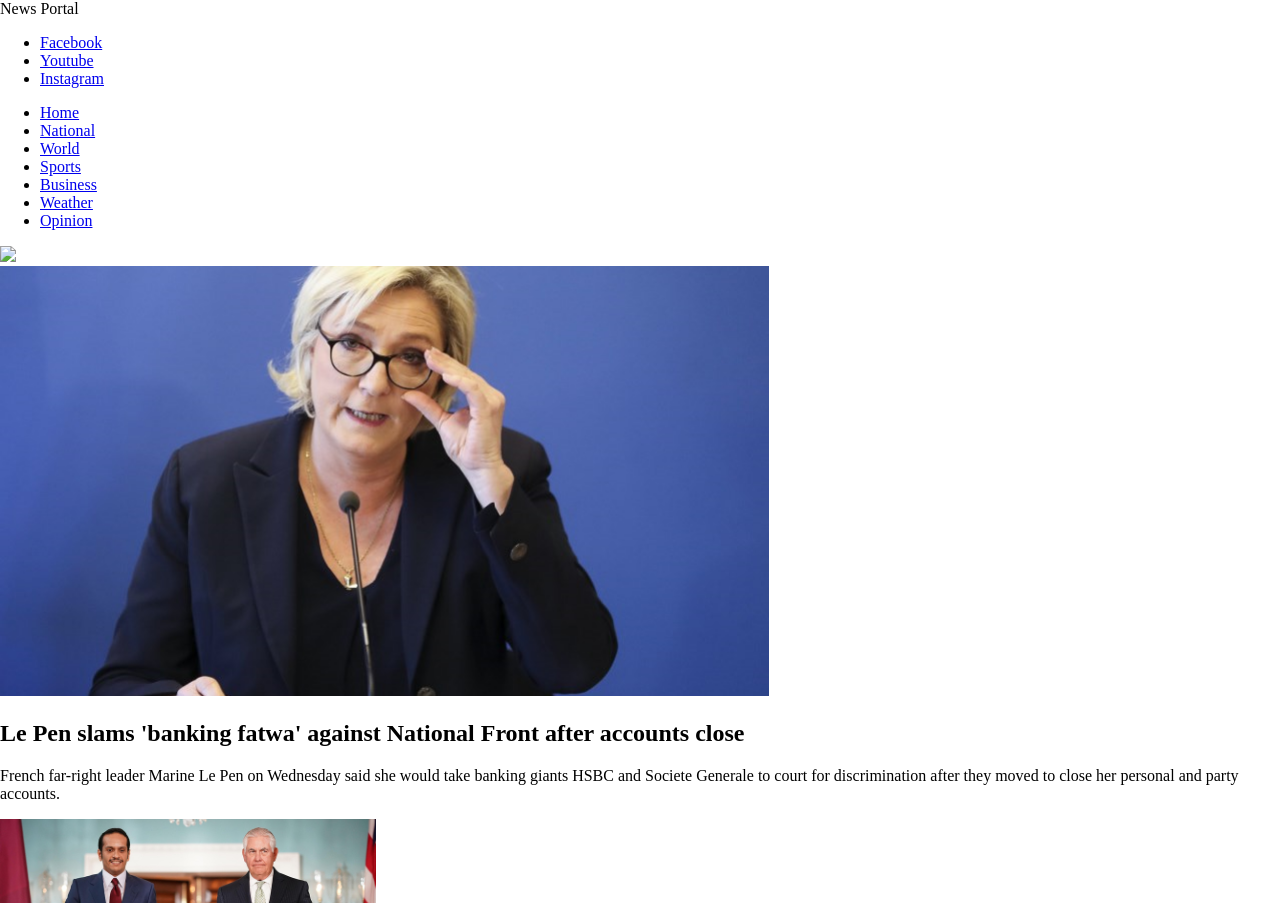
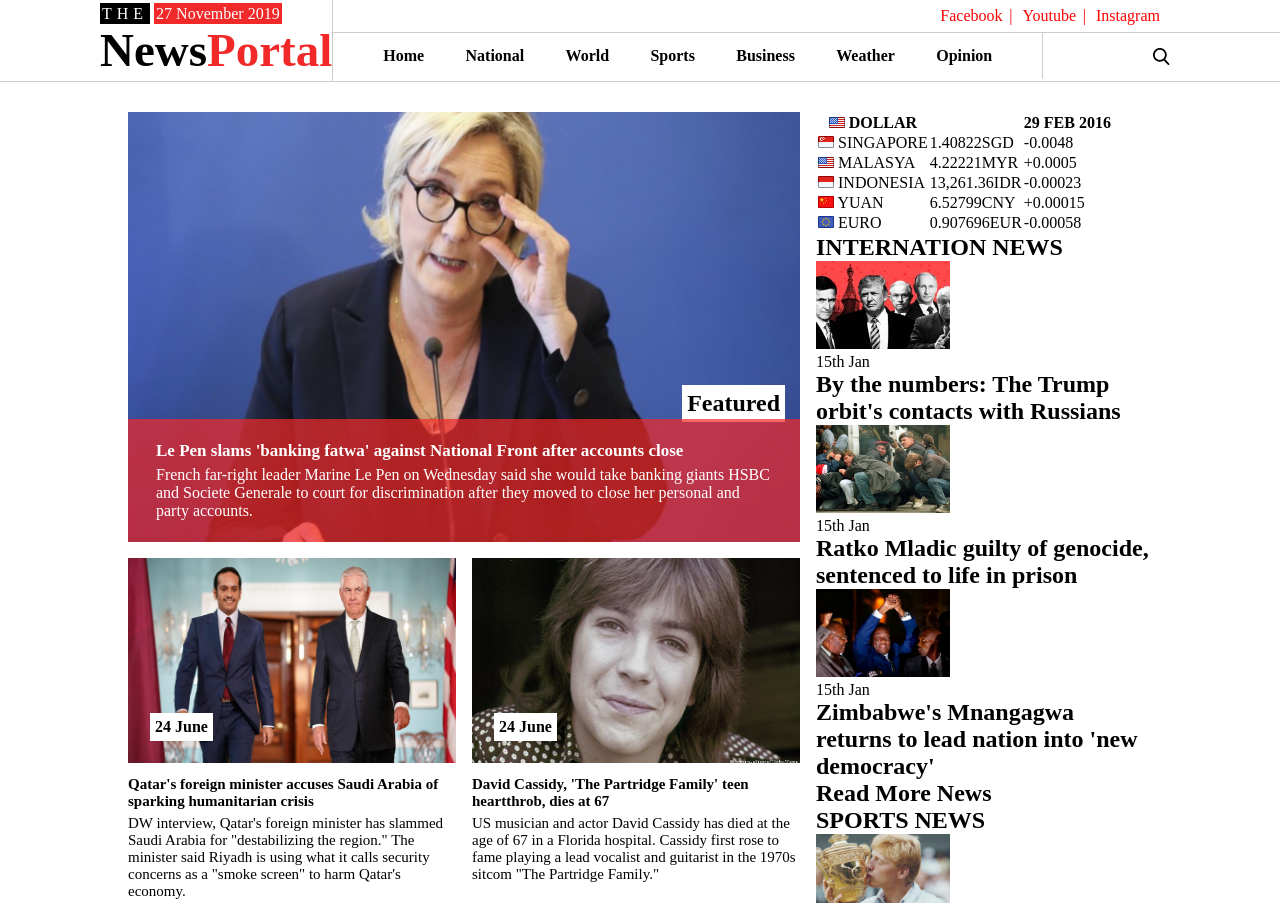
Before and after one commit to freeends-github/news, a plain HTML site: page index.html in a window 1280 px wide. Shown: the top 903 px of the page. Drawn offline with Linux system fonts and the light colour scheme.

Commit message:
Made progress for the first draft, worked on main, sidebar untouched

```diff
--- a/index.html
+++ b/index.html
@@ -2,23 +2,16 @@
 <html>
     <head>
         <title>News Portal</title>
+        <link href="style.css" rel="stylesheet">
     </head>
-    <style>
-        .articles{
-            display: flex;
-            justify-content: space-between;
-
-        }
-        body{
-            margin:0;
-            padding: 0;
-            box-sizing: border-box;
-        }
-    </style>
     <body>
         <header>
             <div class="logo">
-                News Portal
+                <div class="logo-items">
+                    <span class="the">the</span>
+                    <span class="date">27 November 2019</span>
+                    <h2>News<span>Portal</span></h2>
+                </div>
             </div>
             <div class="header-items">
                 <div class="social-links">
@@ -63,7 +56,7 @@
                     </div>
 
                     <div class="search">
-                        <img src="asdasd">
+                        <img src="img/search@2x.png">
                     </div>
                 </div>
             </div>
@@ -72,9 +65,13 @@
             <div class="container">
                 <div class="news">
                     <div class="main-news">
+                        <div class="featured-news">
                             <div class="featured">
                                 <div class="featured-image">
                                     <img src="./img/da4a7dc97699d59a95244e260b45ad64079167b7dd839be780f439221d5342cb@2x.png">
+                                    <div class="on-image">
+                                        Featured
+                                    </div>
                                     <div class="featured-content">
                                         <h2>Le Pen slams 'banking fatwa' against National Front after accounts close</h2>
                                         <P>
@@ -137,6 +134,7 @@
 
                                             There has been a lot of talk about German democracy in crisis. But the government keeps ticking along, and politicians across nearly the whole spectrum say the situation is hardly as dire as some are making it out to be.
                                         </p>
+                                </div>
                             </div>
                         </div>
                         </div>
--- /dev/null
+++ b/style.css
@@ -0,0 +1,252 @@
+* {
+    margin: 0;
+    padding: 0;
+    box-sizing: border-box;
+}
+header {
+    height: 82px;
+    border-bottom: 1px solid #ccc;
+    display: grid;
+    grid-template-columns: 1fr 3fr;
+}
+header .logo {
+    border-right: 1px solid #ccc;
+    display: flex;
+    height: 82px;
+    align-items: center;
+}
+header .logo .logo-items {
+    margin-left: 100px;
+}
+header .logo .the {
+    background-color: #000;
+    padding: 2px;
+    color: #fff;
+    letter-spacing: 5px;
+    text-transform: uppercase;
+}
+header .logo .date {
+    background: #F22929;
+    padding: 2px;
+    text-align: right;
+    color: #fff;
+}
+header .logo h2 {
+    font-size: 47px;
+}
+header .logo h2 span {
+    color: #F22929;
+}
+header .social-links {
+    border-bottom: 1px solid #ccc;
+}
+header .social-links ul {
+    display: flex;
+    list-style: none;
+    padding: 7px 0px;
+    margin-right: 100px;
+    justify-content: flex-end;
+}
+header .social-links ul li a {
+    text-decoration: none;
+    color: red;
+    position: relative;
+    margin-right: 20px;
+}
+header .social-links ul li a:after {
+    content: "|";
+    position: absolute;
+    top: 0px;
+    right: -10px;
+}
+header .social-links ul li:last-child a:after {
+    display: none;
+}
+header .navigation {
+    display: grid;
+    grid-template-columns: 3fr 1fr;
+}
+header .navigation .nav-links {
+    padding: 14px 50px;
+    border-right: 1px solid #ccc;
+}
+header .navigation .nav-links ul {
+    display: flex;
+    list-style: none;
+    justify-content: space-between;
+}
+header .navigation .nav-links ul li a {
+    color: black;
+    font-size: 16px;
+    text-decoration: none;
+    font-weight: bold;
+}
+header .navigation .search {
+    display: flex;
+    justify-content: center;
+    align-items: center;
+}
+
+
+/* Main */
+.container {
+    width: 80%;
+    margin: 30px auto;
+}
+.news .main-news .featured .featured-image {
+    width: 100%;
+    height: 430px;
+    position: relative;
+}
+.news .main-news .featured .featured-image img {
+    width: 100%;
+    height: 100%;
+    position: absolute;
+    top: 0;
+    left: 0;
+}
+.news .main-news .featured .featured-image .featured-content {
+    position: absolute;
+    background: rgba(242, 41,41, .7);
+    bottom: 0;
+    width: 100%;
+    color: #fff;
+    padding: 22px 28px;
+}
+.news .main-news .featured .featured-image .featured-content h2 {
+    font-size: 17px;
+    font-weight: bold;
+    margin-bottom: 5px;
+}
+.news .main-news .featured .featured-image .on-image {
+    position: absolute;
+    right: 15px;
+    bottom: 120px;
+    padding: 5px;
+    color: #000;
+    font-weight: bold;
+    font-size: 24px;
+    background-color: #fff;
+}
+.news .main-news .news-items {
+    display: grid;
+    grid-template-columns: 1fr 1fr;
+    grid-gap: 16px;
+}
+.news .main-news {
+    display: grid;
+    grid-template-columns: 2fr 1fr;
+    grid-column-gap: 16px;
+}
+.news .main-news .news-items .news-item .news-item-content {
+    width: 100%;
+}
+.news .main-news .news-items .news-item h2 {
+    font-size: 15px;
+    font-weight: bold;
+    margin-bottom: 5px;
+}
+.news .main-news .news-items .news-item p {
+    font-size: 15px;
+}
+.news .main-news .featured-news .featured  {
+    margin-bottom: 16px;
+}
+.news .news-item-image {
+    width: 100%;
+    height: 205px;
+    position: relative;
+}
+.news .news-item-image img {
+    position: absolute;
+    top: 0;
+    left: 0;
+    width: 100%;
+    height: 100%;
+}
+.news .news-item-image .on-image {
+    background-color: #fff;
+    color: black;
+    font-weight: bold;
+    font-size: 16px;
+    padding: 5px;
+    bottom: 22px;
+    left: 22px;
+    position: absolute;
+}
+.news .news-item-content {
+    margin-top: 13px;
+}
+.articles {
+    display: flex;
+    justify-content: space-between;
+}
+.articles ul {
+    list-style: none;
+    margin-top: 18px;
+}
+.articles .article-image {
+    width: 376px;
+    height: 174px;
+    position: relative;
+}
+.articles .article-image img {
+    position: absolute;
+    top: 0;
+    left: 0;
+    width: 100%;
+    height: 100%;
+}
+.articles .article-image .on-image {
+    width: 148px;
+    background-color: #F22929;
+    padding: 5px;
+    color: #fff;
+    position: absolute;
+    bottom: 15px;
+    left: 19px;
+}
+.articles ul li {
+    color: #000;
+    font-size: 14px;
+    font-weight: bold;
+}
+.articles .article:nth-child(2) .article-image .on-image {
+    background-color: #B029F2;
+}
+.articles .article:last-child .article-image .on-image {
+    background-color: #2944F2;
+}
+.ads {
+    display: flex;
+    justify-content: space-between;
+    margin-top: 53px;
+}
+footer .first-footer {
+    background-color: #262729;
+}
+footer .first-footer ul {
+    list-style: none;
+    display: flex;
+    align-items: center;
+    justify-content: center;
+    padding: 25px 0px;
+    color: #fff;
+}
+footer .first-footer ul li a {
+    text-decoration: none;
+    color: #fff;
+    margin-right: 20px;
+}
+footer .second-footer {
+    background-color: #323336;
+    padding: 36px 0px;
+    display: flex;
+    justify-content: center;
+    align-items: center;
+    flex-direction: column;
+    color: #fff;
+}
+footer .second-footer p {
+    margin-bottom: 31px;
+}
```
Lines whose indentation alone changed are shown as unchanged.
